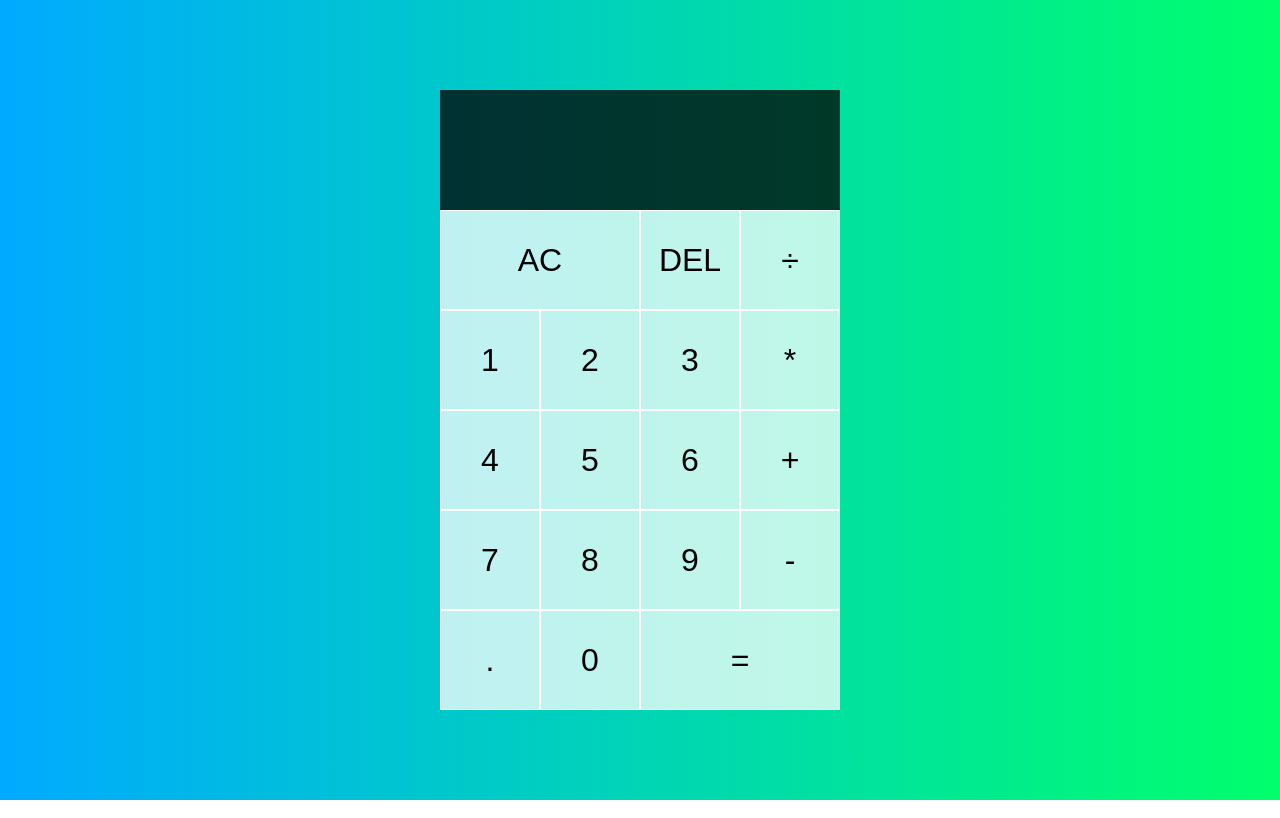
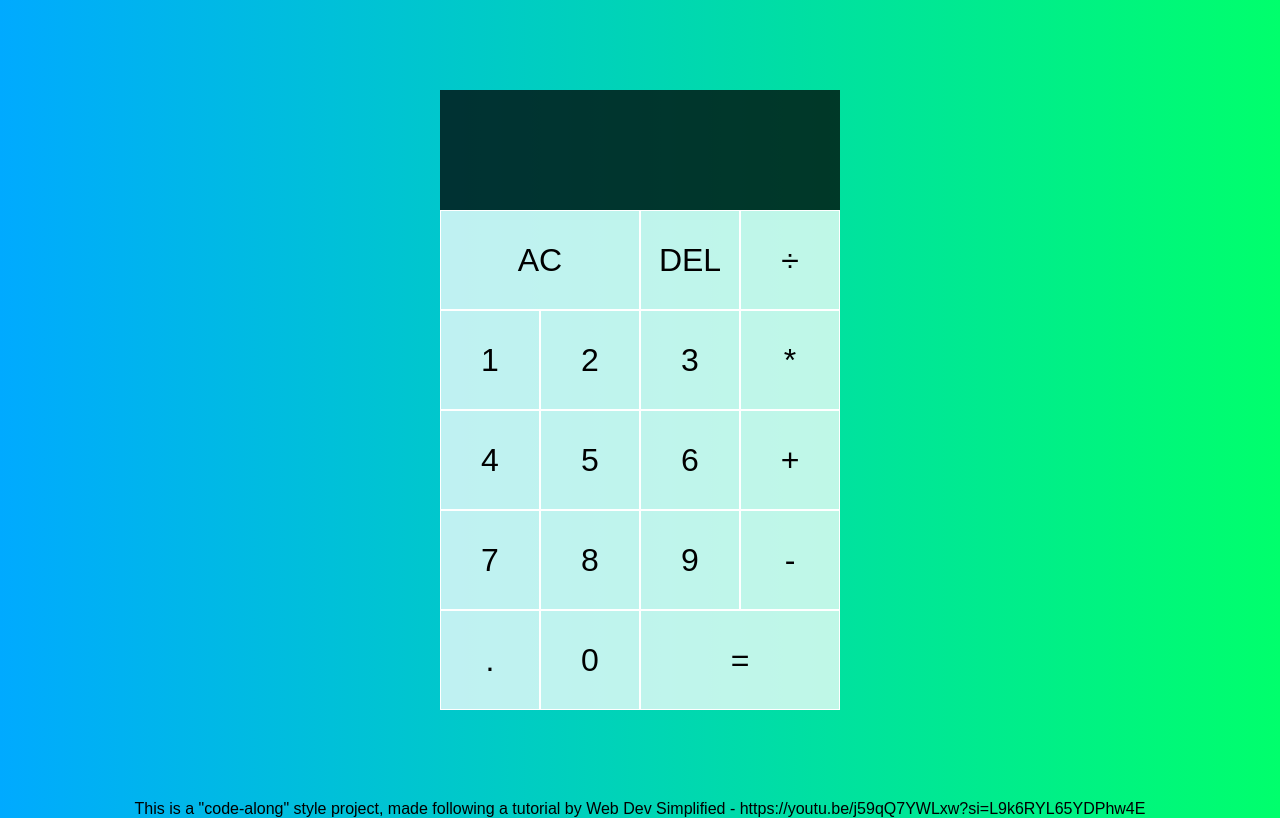
Before and after one commit to SeanBent/calculator, a plain HTML site: page index.html in a window 1280 px wide. Drawn offline with Linux system fonts and the light colour scheme.

Commit message:
Added footer

```diff
--- a/index.html
+++ b/index.html
@@ -35,7 +35,9 @@
             <button data-equals class="span-two">=</button>
         </div>
     </main>
-    <footer></footer>
+    <footer>
+        <div id="footer-area">This is a "code-along" style project, made following a tutorial by Web Dev Simplified - https://youtu.be/j59qQ7YWLxw?si=L9k6RYL65YDPhw4E</div>
+    </footer>
 
     <script src="script.js"></script>
 </body>
--- a/style.css
+++ b/style.css
@@ -8,6 +8,10 @@ body {
     padding: 0;
     margin: 0;
     background: linear-gradient(to right, #00AAFF, #00FF6C);
+}
+
+#footer-area {
+    text-align: center;
 }
 
 .calculator-grid {
```
